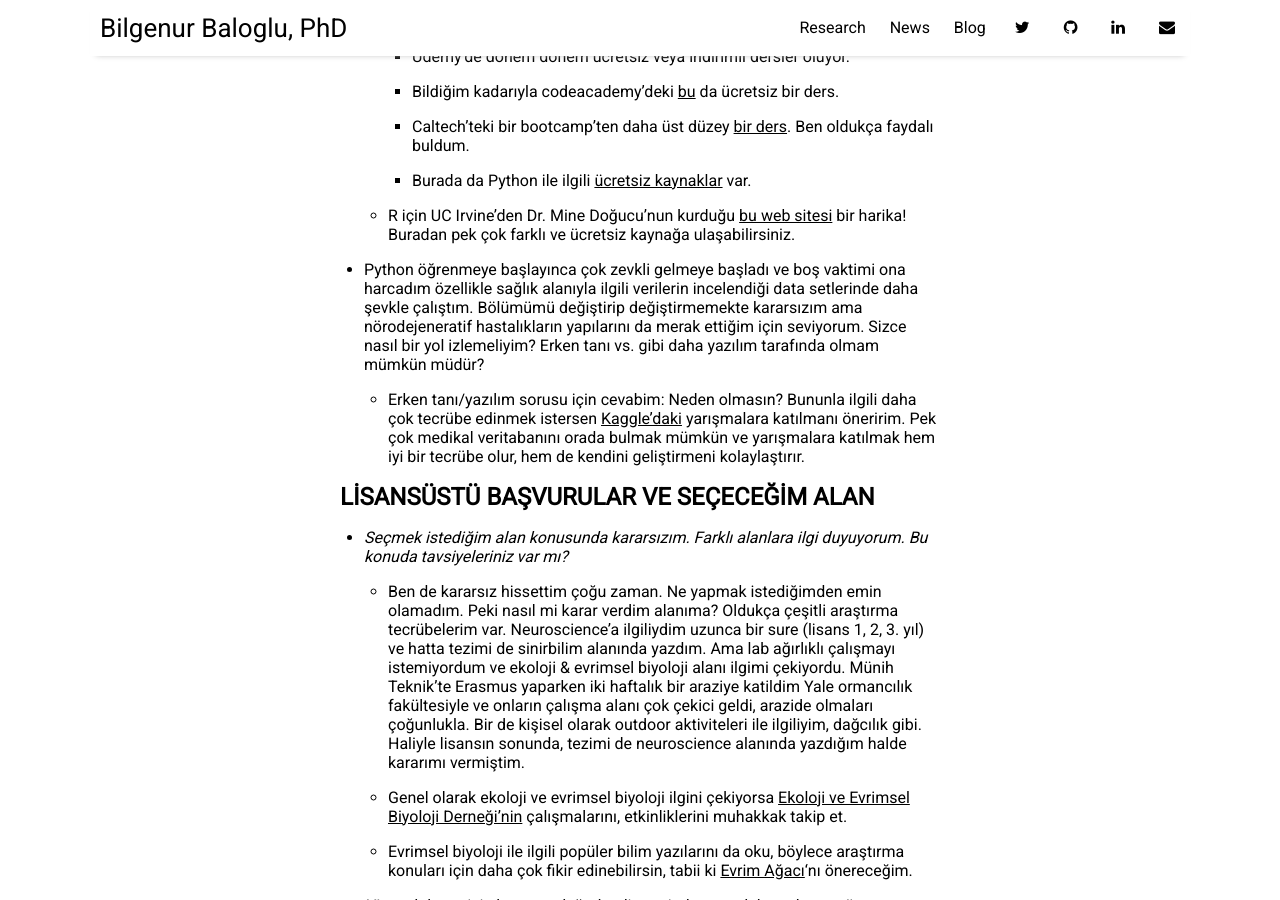
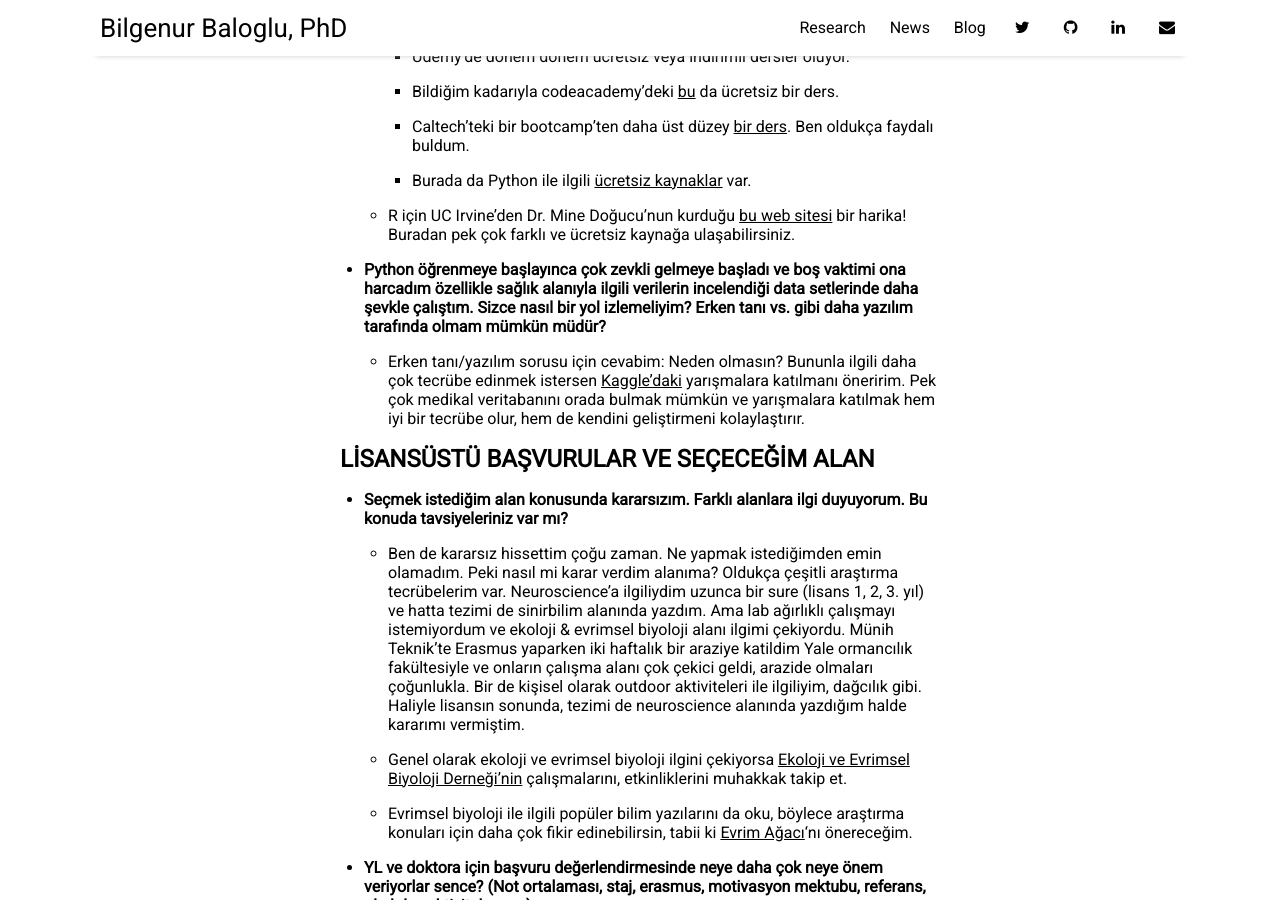
Before and after one commit to BBaloglu/bbaloglu.github.io, a Jekyll site: the page built from _posts/2020-07-07-Mentorship.md, in a window 1280 px wide and 900 px high, scrolled down 3768 px. Built offline with Jekyll 4.4.1, drawn with Linux system fonts in a browser that asks for light colours; nearby versions of some CDN libraries; some of the changed text lies outside the part shown.

Commit message:
Update 2020-07-07-Mentorship.md

```diff
--- a/_posts/2020-07-07-Mentorship.md
+++ b/_posts/2020-07-07-Mentorship.md
@@ -26,19 +26,19 @@ Merhaba arkadaşlar! Enerji dolu, idealleri olan pek çok öğrenciden farklı m
 
 ## DİL ÖĞRENME
 
-+ _Dil konusunda da tavsiyelere açığım._
++ **Dil konusunda da tavsiyelere açığım.**
    * İngilizce'yi elinden geldiğince iyi öğren. Twitter güzel bir mecra, orada alandaki isimleri takip edersen hem dilini geliştirmek kolaylaşır, hem de çıkan yayınlar için ilk elden bilgi alırsın.
    * Dil için önerim bol bol yabancı kaynak/roman/makale okuman. Bir de tabii gittiğin okulda değişim programına katıl imkanın olursa. Ben Almanya'da TUM'de bir sene eğitim aldım, o sene baya önemliydi benim için Almanca öğrenmek açısından.
    * Onun dışında BEST programına da bir göz at, ilgini çekerse üniversitendeki [BEST](https://www.best.eu.org/index.jsp) etkinliklerinin organizasyonunda görev al, bütün bunlar da dilini geliştirmeye katkı sağlayacaktır.
 
 ## NOT ORTALAMASI
 
-+ _Okul sürecinde özellikle beni etkileyen bir sorunum da not ortalaması, ilerleyen dönemlerde lisanstaki not ortalamam ne kadar önemli olacak?_
++ **Okul sürecinde özellikle beni etkileyen bir sorunum da not ortalaması, ilerleyen dönemlerde lisanstaki not ortalamam ne kadar önemli olacak?**
    * Ortalama önemli olmakla beraber tek kriter değil. Kendini nasıl ifade ettiğin, başvuru belgelerin, mülakattaki halin vs. hepsi bir faktör.
 
 ## STAJ TAVSİYELERİ
 
-+ _Bu yaz staj yapacağım ve staj yapmak için bana en çok katkı sağlayacak yer üniversite laboratuvarları midir? Siz nasıl yapmıştınız?_
++ **Bu yaz staj yapacağım ve staj yapmak için bana en çok katkı sağlayacak yer üniversite laboratuvarları midir? Siz nasıl yapmıştınız?**
    * Ne istediğini anlamak açısından staj tecrübesi bana kalırsa önemli ve bu konuda girişkenlik onemli. Çeşitli enstitülerden belli hocalar belirleyip e-posta at. Cevap alamazsan pes etme, yine yaz.
    * Ortalamaya ilk etapta baktıklarını sanmam, elinde iyi düzenlenmiş bir CV'n olsun ama.
    * Üniversitende asistanlık yapabilirsin belki, kendini düşündüğün alanda kullanılan teknikler için geliştirebilirsin, mesela bir programlama dili öğrenmek gibi, eğer biyoenformatik bağlantılı bir şeyler yapmak istersen.
@@ -46,12 +46,12 @@ Merhaba arkadaşlar! Enerji dolu, idealleri olan pek çok öğrenciden farklı m
 
    ## EKOLOJİ İÇİN NEREDEN BAŞLAYAYIM?
 
-+ _Ekoloji alanında uzmanlaşmak istiyorum o yüzden size sormak istedim, herhangi bir tavsiyeniz olur mu? Ayrıca bir hocayla görüştüğümde ekolog olmak istiyorsan biyoloji bölümünde okuman gerekiyor tarzında şeyler duydum, bu doğru mu?_
++ **Ekoloji alanında uzmanlaşmak istiyorum o yüzden size sormak istedim, herhangi bir tavsiyeniz olur mu? Ayrıca bir hocayla görüştüğümde ekolog olmak istiyorsan biyoloji bölümünde okuman gerekiyor tarzında şeyler duydum, bu doğru mu?**
    * Stajlara ağırlık vermeni, arazi tecrübesi kazanmanı öneririm. KuzeyDoğa Derneği'nin çalışmalarına göz atabilir, onlarla gönüllü çalışmalara katılabilirsin. İTÜ’den mezun olduktan sonra [KuzeyDoga Derneği'nde](https://www.kuzeydoga.net/) iki ay kadar gönüllü çalıştım, orada da Cagan Sekercioglu ve Sean Anderson'un tecrübelerinden baya yararlandım, dernek benim için oldukça verimli oldu, hem Türkiye'deki diğer derneklerden kişilerle kurduğum bağlantılar anlamında, hem [Bilim.org'a yazmaya o dönemde başlamam dolayısıyla](https://www.bilim.org/kuyucuk-golu-sulak-alan-restorasyon-projesi/) hem de ne yapmak istediğimi kafamda netleştirdiği için.
    * Hacettepe ve ODTÜ’deki biyoloji bölümlerinde daha ekoloji ağırlıklı dersler alman mümkün ama MBG okuyup da ekoloji, moleküler ekoloji ve benzeri alanlara kayman mümkün.
    * Her halükarda kodlamaya ağırlık vermeni öneririm. R ve Python öğrenilmesi gereken araçlardan ikisi. Udemy ve Coursera'da ücretsiz pek çok ders var.
    * Ekolojinin de farklı dalları var, mesela modelleme bir seçenek olabilir ilerisi için. Bu alanda pek çok proje görüyorum.
-+ _Ben ekoloji çalışmaya karar verdim ama sorun şu ki şu an biraz kaybolmuş durumdayım. Çünkü ne yapmam gerektiğini ya da nereden başlamam gerektiğini bilmiyorum. Şimdiden bir şeyler öğrenmem gerektiğini bir şekilde başlamam gerektiğini düşünüyorum. Bununla ilgili tavsiyelerine açığım._
++ **Ben ekoloji çalışmaya karar verdim ama sorun şu ki şu an biraz kaybolmuş durumdayım. Çünkü ne yapmam gerektiğini ya da nereden başlamam gerektiğini bilmiyorum. Şimdiden bir şeyler öğrenmem gerektiğini bir şekilde başlamam gerektiğini düşünüyorum. Bununla ilgili tavsiyelerine açığım.**
    * Staj önemli. Yukarda ayrıntılı yazdım.
    * Ortalamaya ilk etapta baktıklarını sanmam, elinde iyi düzenlenmiş bir CV'n olsun ama.
    * Türkiye'de iken asistanlık falan yapabilirsin belki, kendini düşündüğün alanda kullanılan teknikler için geliştirebilirsin, ne bileyim bir programlama dili öğrenmek gibi eğer biyoenformatik bağlantılı bir şeyler yapmak istersen.
@@ -59,7 +59,7 @@ Merhaba arkadaşlar! Enerji dolu, idealleri olan pek çok öğrenciden farklı m
 
 ## KODLAMA VE YAZILIM
 
-+ _Lisansın sonlarına geldiğim için acaba ne yapmalıyım, kendimi nasıl geliştirmeliyim, hangi alanda ilerlemeliyim gibi sorular döngüsünde buldum kendimi. Bu yollardan hem de aynı okuldan geçmiş biri olarak, kendimi geliştirebilmem için nasıl tavsiyeler verebilirsiniz?_
++ **Lisansın sonlarına geldiğim için acaba ne yapmalıyım, kendimi nasıl geliştirmeliyim, hangi alanda ilerlemeliyim gibi sorular döngüsünde buldum kendimi. Bu yollardan hem de aynı okuldan geçmiş biri olarak, kendimi geliştirebilmem için nasıl tavsiyeler verebilirsiniz?**
    * Biyoinformatik alanında kendini geliştirmeni şiddetle tavsiye ederim, ben hâlâ online dersler alıyorum.
    * Devir sadece biyolojik bilgi üretme devri değil, analizini yapabilmek de onemli. Sadece öğrenmek değil öğretmek de bu süreçte oldukça faydalı olacaktır. Mesela ben lisanstayken EMBL Heidelberg'de Peer Bork’un grubunda bir staj yaptım, döndükten sonra lisanstan bir arkadaşım ile ITU MBG'de haftalık biyoinformatik çalıştayı başlattık, önce kendimiz çalışıp sonra da interaktif bir şekilde belli biyoenformatik araç ve veritabanlarını (BLAST, ENSEMBL, PDB gibi) öğretiyorduk. Mesela sen de bir çalıştayın liderliğini yapabilirsin. Öğretmek veya anlatmak için öğrenmek bana kalırsa en etkili öğrenme yollarından birisi.
    * Önerebileceğim birkaç Python dersi
@@ -68,38 +68,38 @@ Merhaba arkadaşlar! Enerji dolu, idealleri olan pek çok öğrenciden farklı m
       * Caltech’teki bir bootcamp’ten daha üst düzey [bir ders](http://justinbois.github.io/bootcamp/2019/schedule.html). Ben oldukça faydalı buldum.
       * Burada da Python ile ilgili [ücretsiz kaynaklar](http://justinbois.github.io/bootcamp/2019/resources.html) var.
    * R için UC Irvine’den Dr. Mine Doğucu’nun kurduğu [bu web sitesi](https://www.learnr4free.com/) bir harika! Buradan pek çok farklı ve ücretsiz kaynağa ulaşabilirsiniz.
-+ Python öğrenmeye başlayınca çok zevkli gelmeye başladı ve boş vaktimi ona harcadım özellikle sağlık alanıyla ilgili verilerin incelendiği data setlerinde daha şevkle çalıştım. Bölümümü değiştirip değiştirmemekte kararsızım ama nörodejeneratif hastalıkların yapılarını da merak ettiğim için seviyorum. Sizce nasıl bir yol izlemeliyim? Erken tanı vs. gibi daha yazılım tarafında olmam mümkün müdür?
++ **Python öğrenmeye başlayınca çok zevkli gelmeye başladı ve boş vaktimi ona harcadım özellikle sağlık alanıyla ilgili verilerin incelendiği data setlerinde daha şevkle çalıştım. Sizce nasıl bir yol izlemeliyim? Erken tanı vs. gibi daha yazılım tarafında olmam mümkün müdür?**
    * Erken tanı/yazılım sorusu için cevabim: Neden olmasın? Bununla ilgili daha çok tecrübe edinmek istersen [Kaggle’daki](https://www.kaggle.com/) yarışmalara katılmanı öneririm. Pek çok medikal veritabanını orada bulmak mümkün ve yarışmalara katılmak hem iyi bir tecrübe olur, hem de kendini geliştirmeni kolaylaştırır.
 
 ## LİSANSÜSTÜ BAŞVURULAR VE SEÇECEĞİM ALAN
 
-+ _Seçmek istediğim alan konusunda kararsızım. Farklı alanlara ilgi duyuyorum. Bu konuda tavsiyeleriniz var mı?_
++ **Seçmek istediğim alan konusunda kararsızım. Farklı alanlara ilgi duyuyorum. Bu konuda tavsiyeleriniz var mı?**
    * Ben de kararsız hissettim çoğu zaman. Ne yapmak istediğimden emin olamadım. Peki nasıl mi karar verdim alanıma? Oldukça çeşitli araştırma tecrübelerim var. Neuroscience'a ilgiliydim uzunca bir sure (lisans 1, 2, 3. yıl) ve hatta tezimi de sinirbilim alanında yazdım. Ama lab ağırlıklı çalışmayı istemiyordum ve ekoloji & evrimsel biyoloji alanı ilgimi çekiyordu. Münih Teknik'te Erasmus yaparken iki haftalık bir araziye katildim Yale ormancılık fakültesiyle ve onların çalışma alanı çok çekici geldi, arazide olmaları çoğunlukla. Bir de kişisel olarak outdoor aktiviteleri ile ilgiliyim, dağcılık gibi. Haliyle lisansın sonunda, tezimi de neuroscience alanında yazdığım halde kararımı vermiştim.
    * Genel olarak ekoloji ve evrimsel biyoloji ilgini çekiyorsa [Ekoloji ve Evrimsel Biyoloji Derneği'nin](http://www.ekoevo.org/en/) çalışmalarını, etkinliklerini muhakkak takip et.
    * Evrimsel biyoloji ile ilgili popüler bilim yazılarını da oku, böylece araştırma konuları için daha çok fikir edinebilirsin, tabii ki [Evrim Ağacı](https://evrimagaci.org/)'nı önereceğim.
-+ _YL ve doktora için başvuru değerlendirmesinde neye daha çok neye önem veriyorlar sence? (Not ortalaması, staj, erasmus, motivasyon mektubu, referans, okul dışı aktiviteler... vs)._
++ **YL ve doktora için başvuru değerlendirmesinde neye daha çok neye önem veriyorlar sence? (Not ortalaması, staj, erasmus, motivasyon mektubu, referans, okul dışı aktiviteler... vs).**
    * Bunun cevabının ucu biraz açık. Gideceğin ülkeye göre kriterler değişiyor. Mesela ABD’de bazı okullar GRE ve Toefl sonuçlarına bakıyor. Singapur için GRE şart değil.
    * Stajlarda edindiğin tecrübe ve alabilirsen iyi referans mektupları işine yarayacaktır.
    * Mümkünse başvuruların için hazırladığın materyalleri (CV, motivasyon mektubu) ana dili İngilizce olan bir kişiye gösterip fikrini al.
-+ _Çalıştığın alanı ve yüksek lisans yaptığın üniversiteni hangi kriterlere göre seçtin?_
++ **Çalıştığın alanı ve yüksek lisans yaptığın üniversiteni hangi kriterlere göre seçtin?**
    * Bununla ilgili [Bilim Kadinlari’na verdiğim cevabıma](https://twitter.com/bilimkadinlari/status/1219530380849680384) bakabilirsin.
 
 ## MOTİVASYON MEKTUBU VE CV
 
-+ _Motivasyon mektubu yazarken nelere dikkat etmeliyim?_
++ **Motivasyon mektubu yazarken nelere dikkat etmeliyim?**
    * Ben genelde genelden özele yazarım bu mektupları.
    * Her başvurumda öncelikle internetten bir araştırma yaparım, okula, fakülteye, hocaların araştırma alanlarına bakarım.
    * Daha sonra (bu kısım lisansüstü için daha geçerli), çalışmayı isteyebileceğim hocaların çalışma alanlarına daha ayrıntılı bakarım ve mektubumu da biraz o şekilde sekillendiririm.
    * YL ve doktora için motivasyon mektuplarında kişisel hikayeler eklemeni tavsiye ederim.
    * Önerim kopyala/yapıştır olmayan, hocaların akademik profiline göre şekillendirilmiş, üzerine düşünülmüş (araştırma projesi, hocanın konularıyla bağlantısı) bir mektup yazmak.
    * CV ve motivasyon mektubu formatı için [Zety](https://zety.com/) severek kullandığım bir web sitesi, 2 hafta boyunca yaklaşık 3 USD’ye kullanılabiliyor. Eminim ücretsiz kaynaklar da vardır.
-+ _Başvuru yapmaktan korkuyorum, kendimi yetersiz hissediyorum. Bunu yenmem için tavsiyeleriniz var mı?_
++ **Başvuru yapmaktan korkuyorum, kendimi yetersiz hissediyorum. Bunu yenmem için tavsiyeleriniz var mı?**
    * Projelere, burslara, programlara başvurmaktan korkmayın. Elinizi korkak alıştırmayın. Ret aldığım şeyleri yazsam şu anki CV'min 10 katı edecek kadar malzeme var elimde. Çoğu akademisyen bu konuda eminim benimle aynı düşünceyi paylaşacaktır.
    * Ret almak o kadar kötü bir şey değil. Emin olun, ret alsanız bile, hazırladığınız her dosya, CV, mektup, rapor daha sonraki başvurularınızda ve/ya projelerinizde isinize yarayacaktır.
 
 ## BİLGİ ALMAK ICIN NASIL E-POSTA ATILIR?
 
-+ _Son olarak, e-posta atarken nelere dikkat etmeliyiz?_
++ **Son olarak, e-posta atarken nelere dikkat etmeliyiz?**
    * E-posta atacağınız kişinin PhD’si varsa, ona göre maili atarken ünvanını kullanmanız (orn: Sayın Dr. X / Dear Dr. X) ilk intiba olarak önemlidir. Eğer ki akademisyen size ilk ismiyle geri dönüş yapmışsa ve/ya ismiyle hitap edebileceğinizi belirtmişse, ondan sonra ismen hitap edebilirsiniz. Ama ilk epostanızı atarken lütfen ilk isimle hitap etmeyin.
    * Lütfen 3000 karakterlik bir e-posta atmayın, karşınızdaki kişinin zamanına saygı duyun.
    * İlk paragrafta kendinizi muhakkak tanıtın ve kısa bir cümle ile maili atma amacınızdan bahsedin.
```
Also changed, not shown: other parts of _posts/2020-07-07-Mentorship.md (+2 -2 lines).
